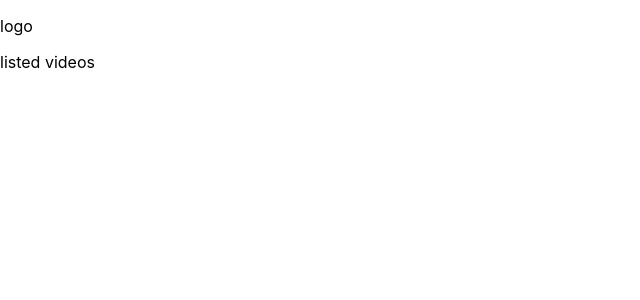
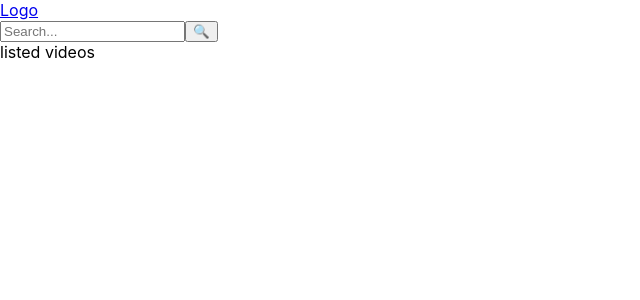
Before and after one commit to dongha-choi/youtube-clone, a React (Create React App) app: page / in a window 1280 px wide. Shown: the top 300 px of the page, without its empty margins (0-640 px from the left). Built offline with nearby package versions, Linux system fonts and the light colour scheme.

Commit message:
Navbar form

```diff
--- a/src/components/Navbar.jsx
+++ b/src/components/Navbar.jsx
@@ -1,10 +1,27 @@
-import React from 'react';
+import React, { useState } from 'react';
+import { useNavigate, Link } from 'react-router-dom';
 
 export default function Navbar() {
+  const [text, setText] = useState('');
+  const navigate = useNavigate();
+  const handleSubmit = (e) => {
+    e.preventDefault();
+    setText('');
+    navigate(`/videos/${text}`);
+  };
+  const handleChange = (e) => setText(e.target.value);
   return (
     <div>
-      <p>logo</p>
-      <form action=''></form>
+      <Link to='/'>Logo</Link>
+      <form onSubmit={handleSubmit}>
+        <input
+          type='text'
+          value={text}
+          placeholder='Search...'
+          onChange={handleChange}
+        />
+        <button>🔍</button>
+      </form>
     </div>
   );
 }
```
